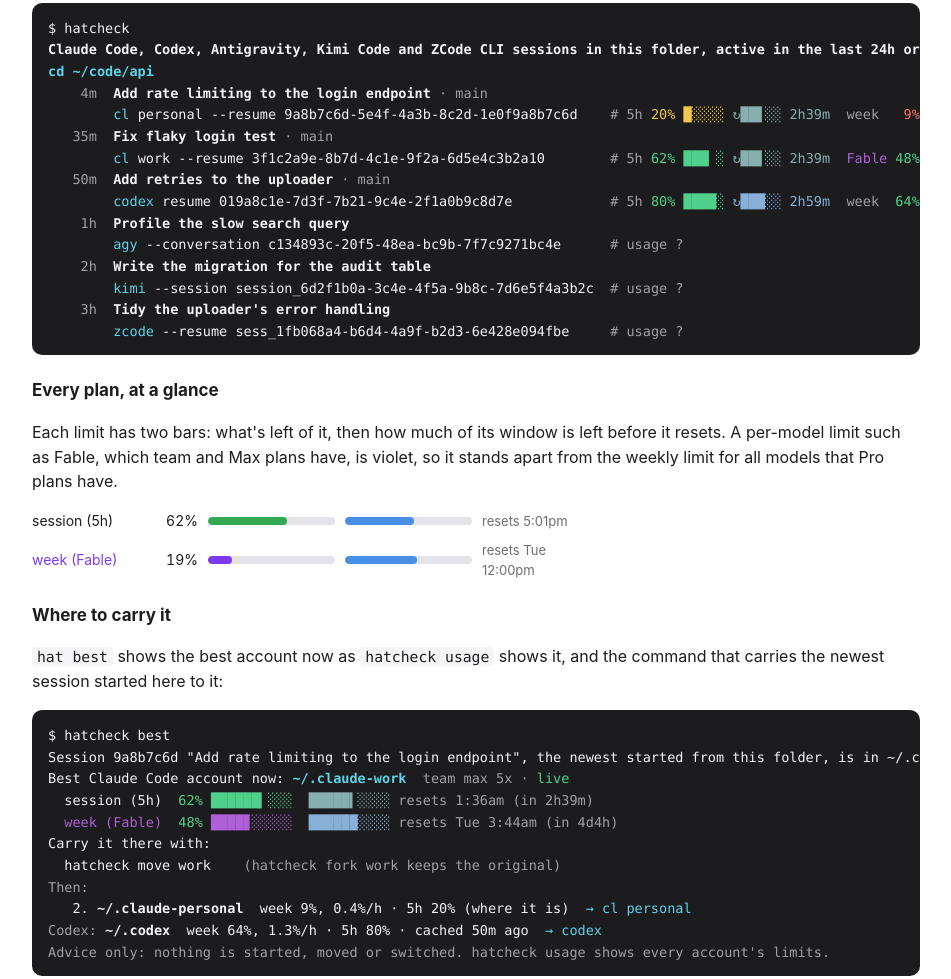
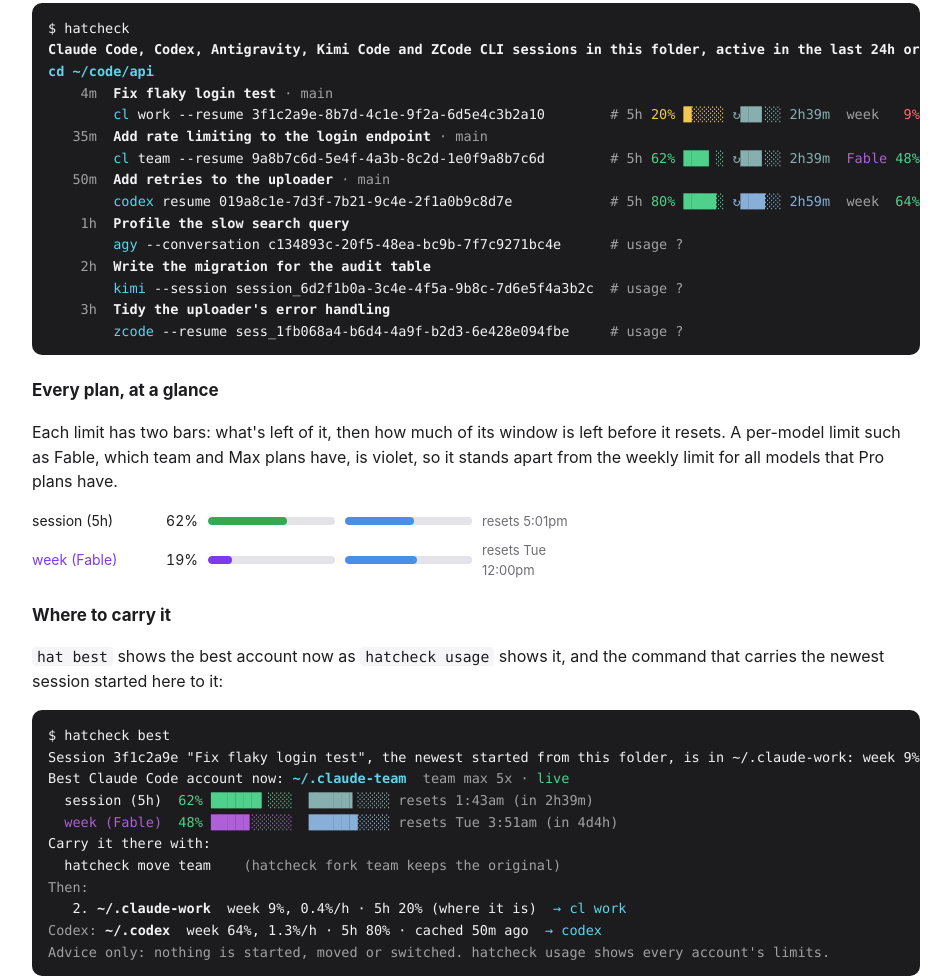
Before and after one commit to hatcheck/hatcheck, a plain HTML site: page site/index.html in a window 1280 px wide. Shown: the part 2018-2997 px from the top of the page, without its empty margins (164-1115 px from the left). Drawn offline with Linux system fonts and the light colour scheme.

Commit message:
docs: no personal account on the site, beside work or anywhere
The site paired a work account with a personal one: the demo home's two
profiles were work and personal, so the list, hatcheck best and relocate
samples all named ~/.claude-personal; the setup block started
~/.claude-personal; and the rules page said hatcheck is for "keeping a
work account and a personal account apart", and for choosing between
accounts "such as your own and your company's".

The demo's profiles are work and team now, as in the video: work the Pro
one, nearly out for the week, with the newest session, "Fix flaky login
test", and team the team one, which hatcheck best points to. The setup
block starts ~/.claude-team; the rules page says "keeping several
accounts apart" and drops the example of whose accounts they are.

Ran: python3 site/refresh.py (3 samples); grep -i for personal, company
and "your own" over the four pages and refresh.py (none left).

```diff
--- a/site/index.html
+++ b/site/index.html
@@ -71,7 +71,7 @@
     <h2>Start with a profile per account</h2>
     <p>Claude Code keeps its login, settings and sessions in one folder, <code>~/.claude</code>. Pointed at another folder with <code>CLAUDE_CONFIG_DIR</code>, it keeps a second set there, with a login of its own: a profile. Hatcheck is built on that: a folder per account, and <code>cl</code> to run Claude Code with one. Codex and Kimi Code CLI work the same way, with <code>CODEX_HOME</code> and <code>KIMI_CODE_HOME</code>, and <code>cx</code> and <code>ck</code> run them.</p>
 <pre><code>cl work              # Claude Code with ~/.claude-work; the first run asks you to sign in
-cl personal          # ~/.claude-personal, signed in to another account
+cl team              # ~/.claude-team, signed in to another account
 cx work login        # Codex with ~/.codex-work
 ck work login        # Kimi Code CLI with ~/.kimi-code-work
 cd ~/code/api
@@ -102,10 +102,10 @@ hatcheck             # the sessions here from every profile, and what's left of
 <pre><code><!-- sample:list -->$ hatcheck
 <span class="b">Claude Code, Codex, Antigravity, Kimi Code and ZCode CLI sessions in this folder, active in the last 24h or open now</span><span class="d"> (newest first; % = plan left, ↻ = hours/days until reset)</span>
 <span class="b c">cd ~/code/api</span>
-  <span class="d">  4m</span>  <span class="b">Add rate limiting to the login endpoint</span><span class="d"> · </span><span class="d">main</span>
-        <span class="c">cl</span> personal --resume 9a8b7c6d-5e4f-4a3b-8c2d-1e0f9a8b7c6d    <span class="d">#</span> <span class="d">5h</span> <span class="y">20%</span> <span class="y">█░░░░</span> <span style="color:#87afaf">↻██▋░░ 2h39m</span>  <span class="d">week</span>   <span class="r">9%</span> <span class="r">▋░░░░░░</span> <span style="color:#d75f00">↻▉░░░░░░ 21h35m</span>
-  <span class="d"> 35m</span>  <span class="b">Fix flaky login test</span><span class="d"> · </span><span class="d">main</span>
-        <span class="c">cl</span> work --resume 3f1c2a9e-8b7d-4c1e-9f2a-6d5e4c3b2a10        <span class="d">#</span> <span class="d">5h</span> <span class="g">62%</span> <span class="g">███▏░</span> <span style="color:#87afaf">↻██▋░░ 2h39m</span>  <span style="color:#af5fd7">Fable</span> <span class="g">48%</span> <span style="color:#af5fd7">███▍░░░</span> <span style="color:#87afd7">↻████▎░░ 4d4h</span>
+  <span class="d">  4m</span>  <span class="b">Fix flaky login test</span><span class="d"> · </span><span class="d">main</span>
+        <span class="c">cl</span> work --resume 3f1c2a9e-8b7d-4c1e-9f2a-6d5e4c3b2a10        <span class="d">#</span> <span class="d">5h</span> <span class="y">20%</span> <span class="y">█░░░░</span> <span style="color:#87afaf">↻██▋░░ 2h39m</span>  <span class="d">week</span>   <span class="r">9%</span> <span class="r">▋░░░░░░</span> <span style="color:#d75f00">↻▉░░░░░░ 21h35m</span>
+  <span class="d"> 35m</span>  <span class="b">Add rate limiting to the login endpoint</span><span class="d"> · </span><span class="d">main</span>
+        <span class="c">cl</span> team --resume 9a8b7c6d-5e4f-4a3b-8c2d-1e0f9a8b7c6d        <span class="d">#</span> <span class="d">5h</span> <span class="g">62%</span> <span class="g">███▏░</span> <span style="color:#87afaf">↻██▋░░ 2h39m</span>  <span style="color:#af5fd7">Fable</span> <span class="g">48%</span> <span style="color:#af5fd7">███▍░░░</span> <span style="color:#87afd7">↻████▎░░ 4d4h</span>
   <span class="d"> 50m</span>  <span class="b">Add retries to the uploader</span><span class="d"> · </span><span class="d">main</span>
         <span class="c">codex</span> resume 019a8c1e-7d3f-7b21-9c4e-2f1a0b9c8d7e            <span class="d">#</span> <span class="d">5h</span> <span class="g">80%</span> <span class="g">████░</span> <span style="color:#87afd7">↻███░░ 2h59m</span>  <span class="d">week</span>  <span class="g">64%</span> <span class="g">████▌░░</span> <span style="color:#d7af00">↻██░░░░░ 1d23h</span>
   <span class="d">  1h</span>  <span class="b">Profile the slow search query</span>
@@ -125,14 +125,14 @@ hatcheck             # the sessions here from every profile, and what's left of
     <h3>Where to carry it</h3>
     <p><code>hat best</code> shows the best account now as <code>hatcheck usage</code> shows it, and the command that carries the newest session started here to it:</p>
 <pre><code><!-- sample:best -->$ hatcheck best
-Session 9a8b7c6d "Add rate limiting to the login endpoint", the newest started from this folder, is in ~/.claude-personal: week 9%, 0.4%/h · 5h 20%.
-Best Claude Code account now: <span class="b c">~/.claude-work</span>  <span class="d">team max 5x · </span><span class="g">live</span>
-  session (5h) <span class="g"> 62%</span> <span class="g">██████▎░░░</span>  <span style="color:#87afaf">█████▍░░░░</span> <span class="d">resets 1:36am (in 2h39m)</span>
-  <span style="color:#af5fd7">week (Fable)</span> <span class="g"> 48%</span> <span style="color:#af5fd7">████▊░░░░░</span>  <span style="color:#87afd7">██████░░░░</span> <span class="d">resets Tue 3:44am (in 4d4h)</span>
+Session 3f1c2a9e "Fix flaky login test", the newest started from this folder, is in ~/.claude-work: week 9%, 0.4%/h · 5h 20%.
+Best Claude Code account now: <span class="b c">~/.claude-team</span>  <span class="d">team max 5x · </span><span class="g">live</span>
+  session (5h) <span class="g"> 62%</span> <span class="g">██████▎░░░</span>  <span style="color:#87afaf">█████▍░░░░</span> <span class="d">resets 1:43am (in 2h39m)</span>
+  <span style="color:#af5fd7">week (Fable)</span> <span class="g"> 48%</span> <span style="color:#af5fd7">████▊░░░░░</span>  <span style="color:#87afd7">██████░░░░</span> <span class="d">resets Tue 3:51am (in 4d4h)</span>
 Carry it there with:
-  hatcheck move work<span class="d">    (hatcheck fork work keeps the original)</span>
+  hatcheck move team<span class="d">    (hatcheck fork team keeps the original)</span>
 <span class="d">Then:</span>
-   2. <span class="b">~/.claude-personal</span>  week 9%, 0.4%/h · 5h 20% (where it is)  <span class="c">→ cl personal</span>
+   2. <span class="b">~/.claude-work</span>  week 9%, 0.4%/h · 5h 20% (where it is)  <span class="c">→ cl work</span>
 <span class="d">Codex:</span> <span class="b">~/.codex</span>  week 64%, 1.3%/h · 5h 80% · cached 50m ago  <span class="c">→ codex</span>
 <span class="d">Advice only: nothing is started, moved or switched. hatcheck usage shows every account's limits.</span><!-- /sample:best --></code></pre>
 
@@ -141,8 +141,8 @@ Carry it there with:
 <pre><code><!-- sample:relocate -->$ mv ~/code/web ~/code/site
 $ hatcheck relocate ~/code/web ~/code/site
 Relocated 4 sessions from ~/code/web to ~/code/site:
-  ~/.claude-personal  1 session: projects/-Users-me-code-web renamed projects/-Users-me-code-site
-  ~/.claude-work  2 sessions: projects/-Users-me-code-web renamed projects/-Users-me-code-site
+  ~/.claude-team  2 sessions: projects/-Users-me-code-web renamed projects/-Users-me-code-site
+  ~/.claude-work  1 session: projects/-Users-me-code-web renamed projects/-Users-me-code-site
   ~/.codex  1 session: the folder in the file rewritten
 Left alone: Kimi Code CLI session 8d4b5e6f in ~/.kimi-code is filed under a hash of the folder, which stays as it was.
 The folder binding of ~/code/web moved to ~/code/site.
```
Also changed, not shown: site/rules.html (+2 -2 lines), 1 other file.
